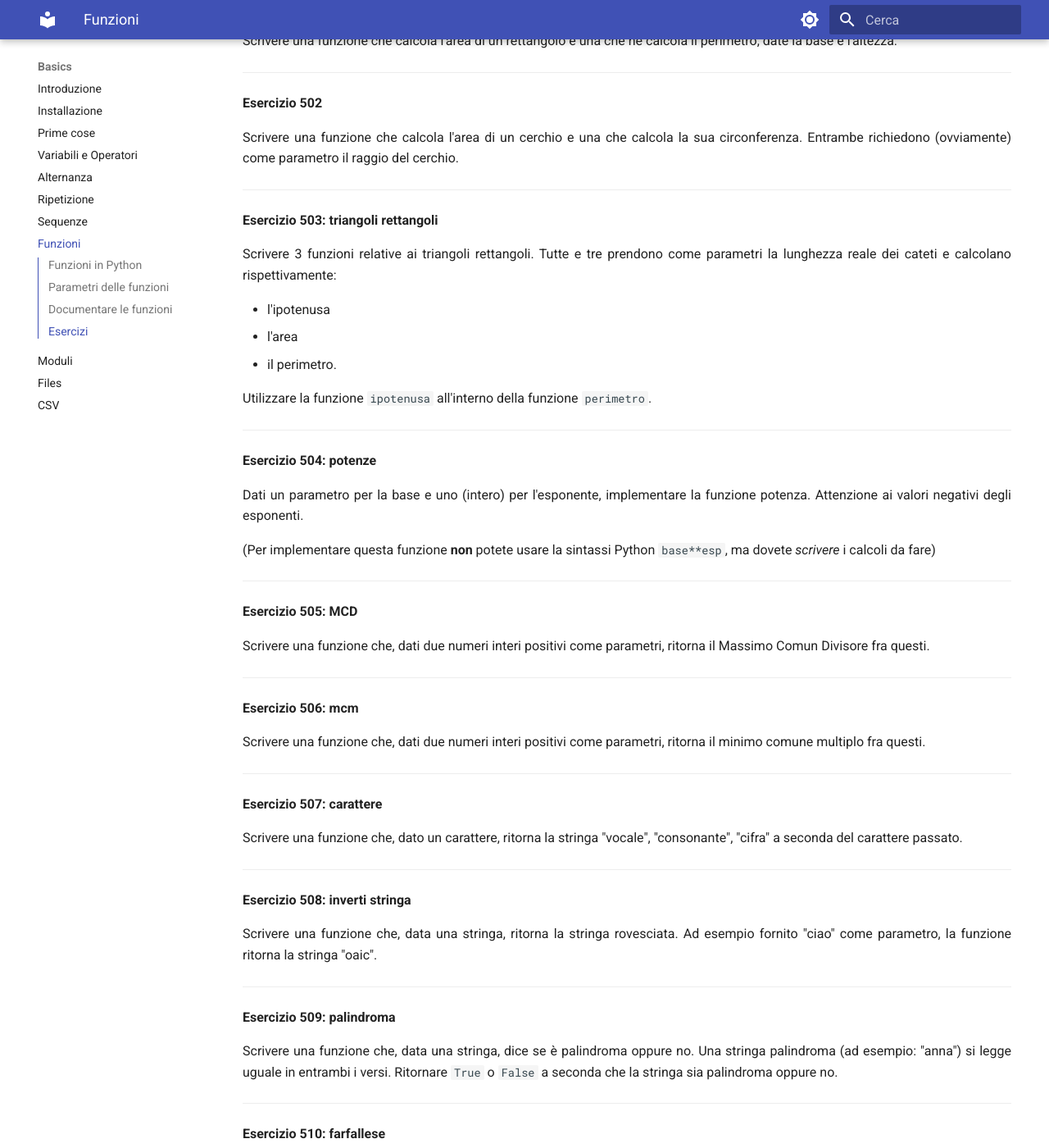
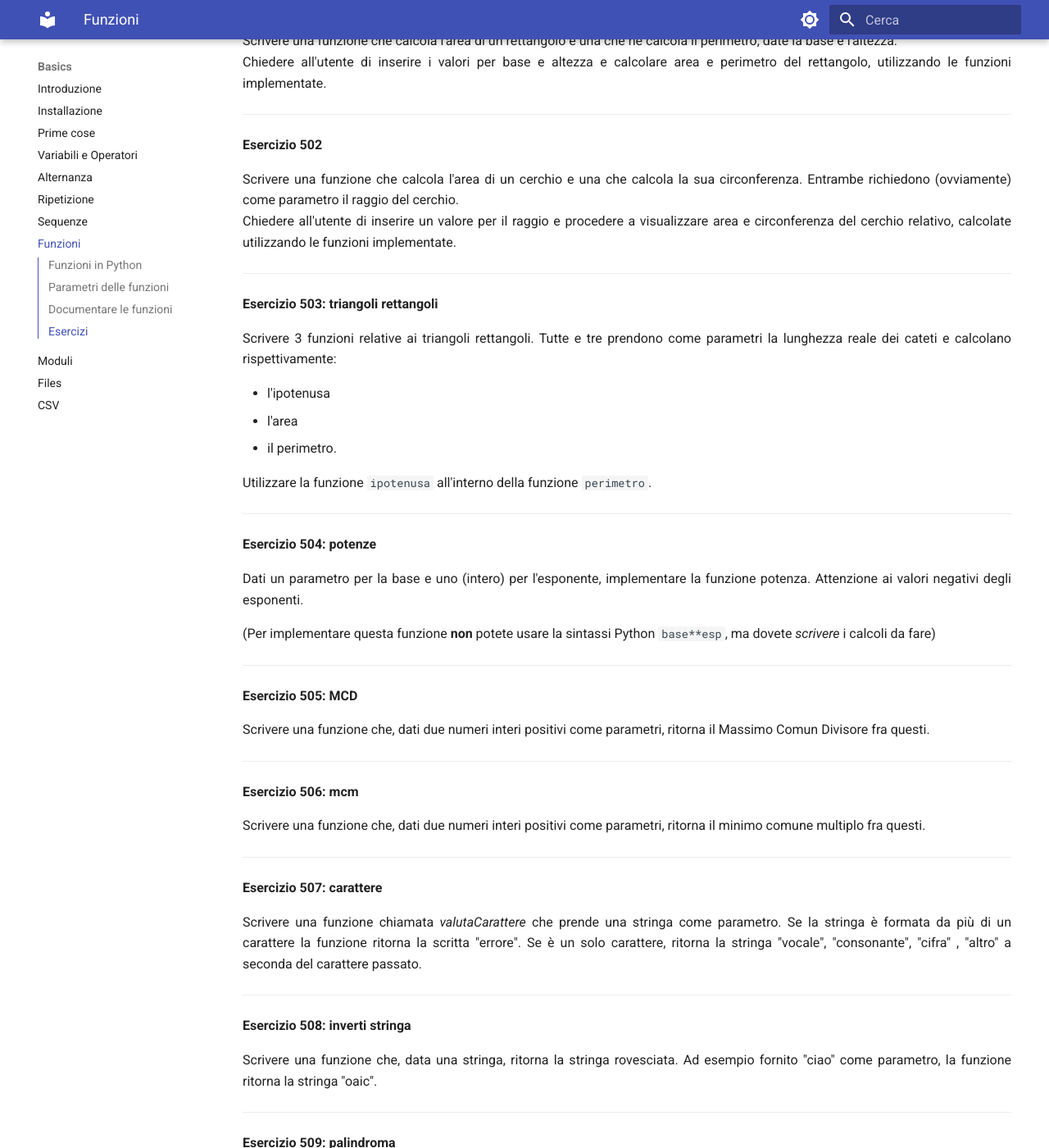
Before and after one commit to adjamhub/pyhandouts, an MkDocs documentation site: the page built from docs/basics/105_funz.md, in a window 1280 px wide and 1400 px high, scrolled down 4402 px. Shown: the whole window at 82% size. Built offline with MkDocs 1.6.1 and Material for MkDocs 9.7.7, drawn with Linux system fonts in a browser that asks for light colours; some of the changed text lies outside the part shown.

Commit message:
esercizi funzioni ++

```diff
--- a/docs/basics/105_funz.md
+++ b/docs/basics/105_funz.md
@@ -37,7 +37,7 @@ else:
 Alcune considerazioni banali:
 
 - la funzione si chiama "isPositive"
-- la dichiarazione della funzione inizia con la clausola def
+- la dichiarazione della funzione inizia con la clausola `def`
 - eventuali parametri della funzione vanno fra parentesi tonde
 - questa funzione prende un parametro di tipo float e ritorna un valore booleano
 - **PRIMA** la funzione si dichiara (una volta), **POI** si può usare (quante volte ti pare)
@@ -241,7 +241,9 @@ Per fortuna sono qui sotto :)
 **Esercizio 501**
 
 Scrivere una funzione che calcola l'area di un rettangolo e una che ne
-calcola il perimetro, date la base e l'altezza.
+calcola il perimetro, date la base e l'altezza.<br>
+Chiedere all'utente di inserire i valori per base e altezza e calcolare area e perimetro del rettangolo, utilizzando le
+funzioni implementate.
 
 ------------------------------------------------------------------------------------------------
 
@@ -249,7 +251,9 @@ calcola il perimetro, date la base e l'altezza.
 
 Scrivere una funzione che calcola l'area di un cerchio e una che
 calcola la sua circonferenza. Entrambe richiedono (ovviamente) come
-parametro il raggio del cerchio.
+parametro il raggio del cerchio.<br>
+Chiedere all'utente di inserire un valore per il raggio e procedere a visualizzare area e circonferenza del cerchio relativo, calcolate utilizzando le
+funzioni implementate.
 
 ------------------------------------------------------------------------------------------------
 
@@ -291,8 +295,9 @@ Scrivere una funzione che, dati due numeri interi positivi come parametri, ritor
 
 **Esercizio 507: carattere**
 
-Scrivere una funzione che, dato un carattere, ritorna la stringa
-"vocale", "consonante", "cifra" a seconda del carattere passato.
+Scrivere una funzione chiamata *valutaCarattere* che prende una stringa come parametro. Se la stringa è formata da più di
+un carattere la funzione ritorna la scritta "errore". Se è un solo carattere, ritorna la stringa
+"vocale", "consonante", "cifra" , "altro" a seconda del carattere passato.
 
 ------------------------------------------------------------------------------------------------
 
```
